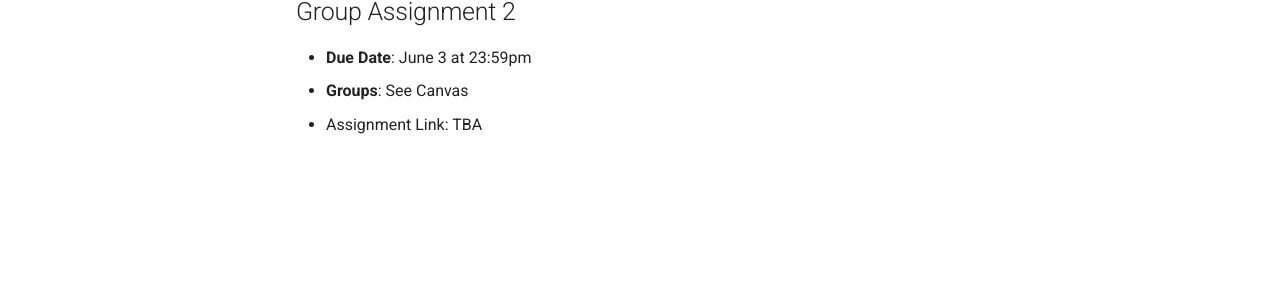
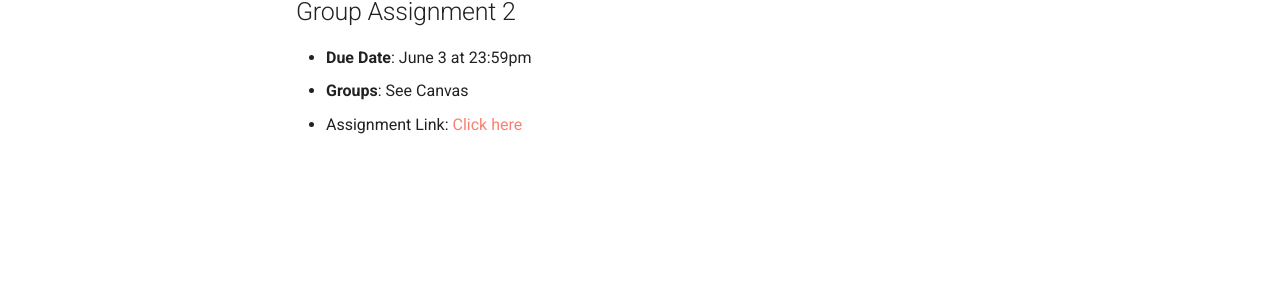
Before and after one commit to tisem-digital-marketing/2022-smwa, an MkDocs documentation site: the page built from docs/assessment/group_assignment.md, in a window 1280 px wide. Shown: the part 493-801 px from the top of the page. Built offline with MkDocs 1.6.1 and Material for MkDocs 9.7.7, drawn with Linux system fonts in a browser that asks for light colours.

Commit message:
group technical assignment 2 online

```diff
--- a/docs/assessment/group_assignment.md
+++ b/docs/assessment/group_assignment.md
@@ -22,7 +22,7 @@
 
 * **Due Date**: June 3 at 23:59pm
 * **Groups**: See Canvas
-* Assignment Link: TBA
+* Assignment Link: [Click here](https://classroom.github.com/a/sHJVOX2X)
 <!-- * **Assignment link**: [Click here](https://classroom.github.com/g/7Dfem_4t)
     * Group leaders should accept the assignment and add their team members
     * Assignment README documents how to do this.  -->
```
Also changed, not shown: docs/index.md (+1 -1 lines).
